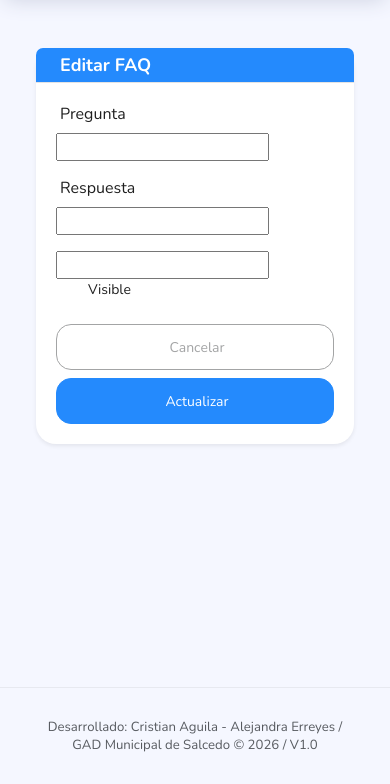
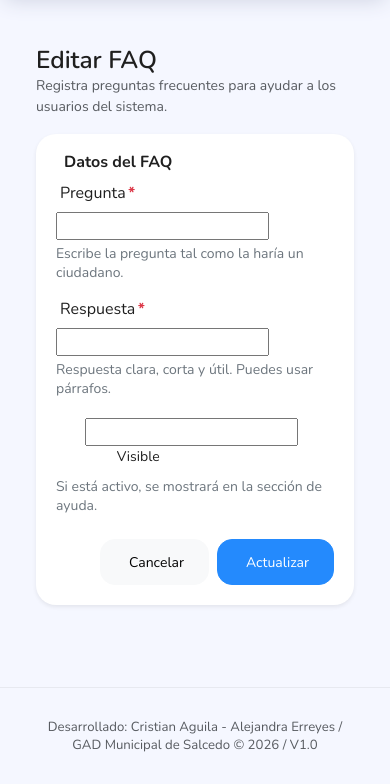
Before and after one commit to tuhackerfav9-stack/Denuncias_Gad, a Django app: template web/templates/faqs/faq_form.html in a window 390 px wide. Shown: the part 60-844 px from the top of the page. Run offline with Django 5.2, Linux system fonts and the light colour scheme; the template is opened without the code that fills it: most values are stand-ins (such as "Sample title", 1, 10 or a date in 2020); form fields are guessed from the names that the template uses; some libraries are stand-ins or nearby versions.

Commit message:
subiendo estilo

```diff
--- a/web/templates/faqs/faq_form.html
+++ b/web/templates/faqs/faq_form.html
@@ -1,59 +1,107 @@
-{% extends 'base.html' %}
+{% extends "base.html" %}
 {% block content %}
-<div class="container-fluid mt-4">
-    <div class="row justify-content-center">
-        <div class="col-lg-8">
-            <div class="card shadow-sm">
-                <div class="card-header bg-info ">
-                    <h5 class="card-title mb-0 text-white">
-                        <i class="bi bi-question-circle me-2"></i>
+<div class="container mt-4">
+
+  <div class="d-flex justify-content-between align-items-center mb-3">
+    <div>
+      <h3 class="mb-1">
         {% if object %}Editar FAQ{% else %}Crear FAQ{% endif %}
-                    </h5>
+      </h3>
+      <p class="text-muted mb-0">
+        Registra preguntas frecuentes para ayudar a los usuarios del sistema.
+      </p>
     </div>
-                <div class="card-body">
-                    <form method="post" action=".">
-                        {% csrf_token %}
+  </div>
+
   {% if form.non_field_errors %}
-                            <div class="alert alert-danger" role="alert">
-                                <i class="bi bi-exclamation-triangle me-2"></i>
+    <div class="alert alert-danger">
+      <strong>Revisa esto:</strong>
+      <div>
         {% for error in form.non_field_errors %}
           {{ error }}
         {% endfor %}
       </div>
+    </div>
   {% endif %}
 
-                        <div class="mb-3">
+  <form method="post" action="." novalidate>
+    {% csrf_token %}
+
+    <style>
+      /* ✅ Consistencia visual (igual estilo que tus otros forms) */
+      .card, .card-body { overflow: visible !important; }
+
+      .section-title{
+        font-weight: 600;
+        margin-bottom: .75rem;
+      }
+
+      .help-text{
+        font-size: .875rem;
+        color: #6c757d;
+        margin-top: .25rem;
+      }
+
+      .req-dot{
+        color:#dc3545;
+        font-weight:700;
+        margin-left:.15rem;
+      }
+
+      /* ✅ checkbox alineado bonito */
+      .form-check{
+        padding-left: 1.8rem;
+      }
+      .form-check-input{
+        margin-left: -1.8rem;
+      }
+    </style>
+
+    <div class="card shadow-sm">
+      <div class="card-body">
+
+        <h5 class="section-title">
+          <i class="bi bi-question-circle me-2"></i>Datos del FAQ
+        </h5>
+
+        <div class="row g-3">
+
+          <!-- Pregunta -->
+          <div class="col-12">
             <label for="{{ form.pregunta.id_for_label }}" class="form-label">
-                                <i class="bi bi-chat-left-text me-1"></i>Pregunta
+              <i class="bi bi-chat-left-text me-1"></i>Pregunta<span class="req-dot">*</span>
             </label>
             {{ form.pregunta }}
-                            {% if form.pregunta.errors %}
-                                <div class="text-danger small">{{ form.pregunta.errors.0 }}</div>
-                            {% endif %}
+            {% if form.pregunta.errors %}<div class="text-danger small mt-1">{{ form.pregunta.errors.0 }}</div>{% endif %}
+            <div class="help-text">Escribe la pregunta tal como la haría un ciudadano.</div>
           </div>
 
-                        <div class="mb-3">
+          <!-- Respuesta -->
+          <div class="col-12">
             <label for="{{ form.respuesta.id_for_label }}" class="form-label">
-                                <i class="bi bi-chat-right-text me-1"></i>Respuesta
+              <i class="bi bi-chat-right-text me-1"></i>Respuesta<span class="req-dot">*</span>
             </label>
             {{ form.respuesta }}
-                            {% if form.respuesta.errors %}
-                                <div class="text-danger small">{{ form.respuesta.errors.0 }}</div>
-                            {% endif %}
+            {% if form.respuesta.errors %}<div class="text-danger small mt-1">{{ form.respuesta.errors.0 }}</div>{% endif %}
+            <div class="help-text">Respuesta clara, corta y útil. Puedes usar párrafos.</div>
           </div>
 
-                        <div class="mb-3 form-check">
+          <!-- Visible -->
+          <div class="col-12 col-md-6">
+            <div class="form-check mt-1">
               {{ form.visible }}
               <label for="{{ form.visible.id_for_label }}" class="form-check-label">
                 <i class="bi bi-eye me-1"></i>Visible
               </label>
-                            {% if form.visible.errors %}
-                                <div class="text-danger small">{{ form.visible.errors.0 }}</div>
-                            {% endif %}
+            </div>
+            {% if form.visible.errors %}<div class="text-danger small mt-1">{{ form.visible.errors.0 }}</div>{% endif %}
+            <div class="help-text">Si está activo, se mostrará en la sección de ayuda.</div>
           </div>
 
-                        <div class="d-grid gap-2 d-md-flex justify-content-md-end mt-4">
-                            <a href="{% url 'web:faq_list' %}" class="btn btn-outline-secondary me-md-2">
+        </div>
+
+        <div class="d-flex flex-wrap gap-2 mt-4 justify-content-end">
+          <a href="{% url 'web:faq_list' %}" class="btn btn-light">
             <i class="bi bi-arrow-left me-1"></i>Cancelar
           </a>
           <button type="submit" class="btn btn-info text-white">
@@ -61,10 +109,9 @@
             {% if object %}Actualizar{% else %}Guardar{% endif %}
           </button>
         </div>
+
+      </div>
+    </div>
   </form>
 </div>
-            </div>
-        </div>
-    </div>
-</div>
 {% endblock %}
--- a/web/templates/registration/login.html
+++ b/web/templates/registration/login.html
@@ -4,8 +4,8 @@
 <head>
   <meta charset="UTF-8">
   <title>Ingreso al Sistema | GAD Salcedo</title>
-<link rel="icon" sizes="32x32" href="{% static 'assets/img/favicon-32.png' %}">
-<link rel="icon" sizes="16x16" href="{% static 'assets/img/favicon-16.png' %}">
+<!-- FavIcon -->
+  <link rel="shortcut icon" href="{% static 'assets/img/logo_gad_municipal_claro.png' %}" />
 
   <meta name="viewport" content="width=device-width, initial-scale=1">
 
```
Also changed, not shown: web/templates/errors/403.html (+3 -6 lines), web/templates/errors/404.html (+3 -6 lines), web/templates/errors/500.html (+3 -6 lines), web/templates/home.html (+2 -5 lines). Lines whose indentation alone changed are shown as unchanged.
